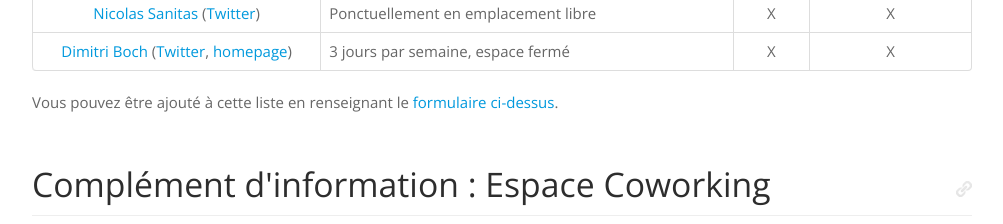
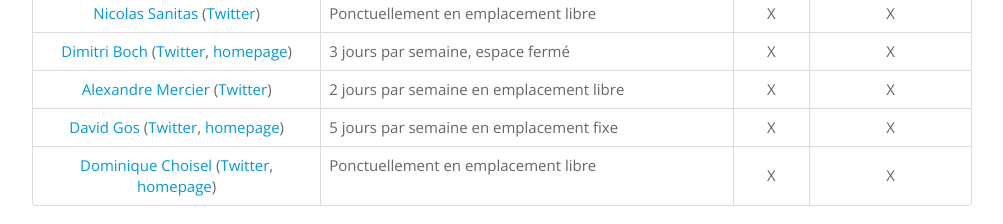
Before and after one commit to harobed/coworking.a-metz.info, a plain HTML site: page www/index.html in a window 1280 px wide. Shown: the part 4721-4945 px from the top of the page, without its empty margins (138-1141 px from the left). Drawn offline with nearby package versions, Linux system fonts and the light colour scheme; a script that the page names is missing.

Commit message:
Ajout de 3 inscriptions

```diff
--- a/www/index.html
+++ b/www/index.html
@@ -575,9 +575,27 @@ fjs.parentNode.insertBefore(js, fjs);
                                 <td class="center">X</td>
                                 <td class="center">X</td>
                             </tr>
+                            <tr>
+                                <td class="center"><a href="mailto:alex.maagac@free.fr">Alexandre Mercier</a> (<a href="https://twitter.com/djraylex">Twitter</a>)</td>
+                                <td>2 jours par semaine en emplacement libre</td>
+                                <td class="center">X</td>
+                                <td class="center">X</td>
+                            </tr>
+                            <tr>
+                                <td class="center"><a href="mailto:saol.freelance@gmail.com">David Gos</a> (<a href="https://twitter.com/davgos57">Twitter</a>, <a href="http://davidgos.fr/">homepage</a>)</td>
+                                <td>5 jours par semaine en emplacement fixe</td>
+                                <td class="center">X</td>
+                                <td class="center">X</td>
+                            </tr>
+                            <tr>
+                                <td class="center"><a href="mailto:dominique.choisel@gmail.com">Dominique Choisel</a> (<a href="https://twitter.com/dchoisel">Twitter</a>, <a href="http://choisel.biz/">homepage</a>)</td>
+                                <td>Ponctuellement en emplacement libre</td>
+                                <td class="center">X</td>
+                                <td class="center">X</td>
+                            </tr>
                             <!--
                             <tr>
-                                <td class="center"><a href="mailto:"></a> (<a href="">Twitter</a>, <a href="">homepage</a>)</td>
+                                <td class="center"><a href="mailto:"></a> (<a href="https://twitter.com/">Twitter</a>, <a href="">homepage</a>)</td>
                                 <td></td>
                                 <td class="center">X</td>
                                 <td class="center">X</td>
```
